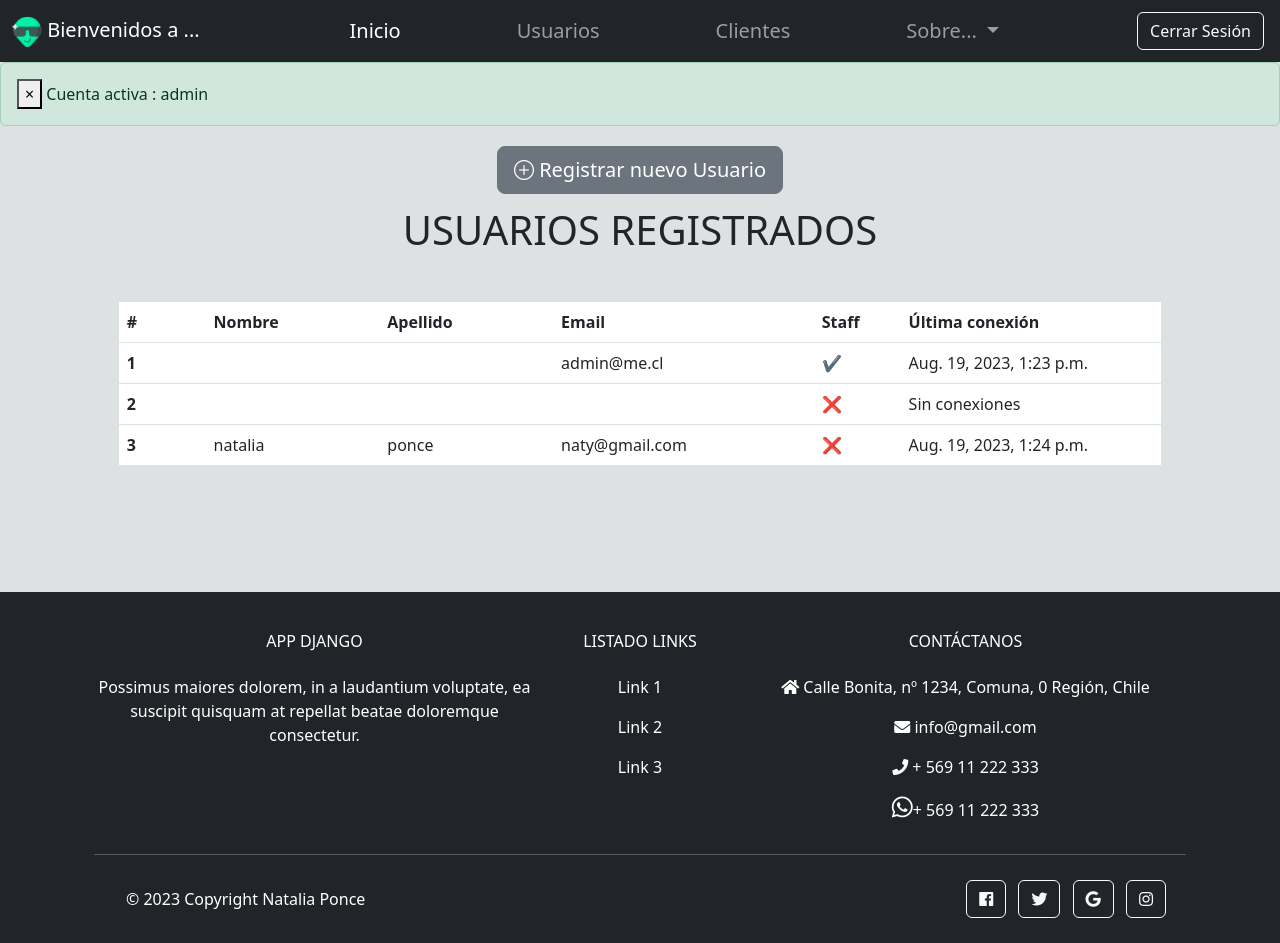
After one commit to Natalia1428/individual_6_M6, a Django app: page /usuarios/ in a window 1280 px wide. The commit adds this page. Run offline with Django 4.2, Linux system fonts and the light colour scheme; a user stored in the database is signed in; data comes from the database, SQL or seed files in the repository; both versions use the stored data as it was after the commit.

Commit message:
registroUsuario

```diff
--- a/proyecto/app/templates/base/base.html
+++ b/proyecto/app/templates/base/base.html
@@ -46,6 +46,11 @@
                             <li class="nav-item">
                                 <a class="nav-link active " aria-current="page" href="{% url 'index' %}">Inicio</a>
                             </li>
+                            {% if cuentaActiva %}
+                                <li class="nav-item">
+                                    <a class="nav-link" href="{% url 'usuarios' %}">Usuarios</a>
+                                </li>
+                                {% endif %}
                             {% if cuentaActiva %}
                                 <li class="nav-item">
                                     <a class="nav-link" href="{% url 'clientes' %}">Clientes</a>
--- a/proyecto/app/templates/clientes.html
+++ b/proyecto/app/templates/clientes.html
@@ -5,7 +5,7 @@
 
 {% block content %}
 
-    {% if clientes  %}
+
        <div class="m-5">
             <div class = "text-center">
 
@@ -18,6 +18,8 @@
 
 
             </div>
+
+            {% if clientes  %}
             <h1 class ="m-3">Listado Clientes</h1>
             <table class="table align-middle  table-hover">
                 <thead class="table-dark">
--- /dev/null
+++ b/proyecto/app/templates/usuarios.html
@@ -0,0 +1,49 @@
+{% extends 'base/base.html' %}
+
+{% block  content %}
+
+    <div class="col-md-10 offset-md-1">
+      <div class = "text-center">
+
+        <a
+        class="btn btn-secondary btn-floating m-1 btn-lg"
+        class="text-white"
+        role="button"
+        href="{% url 'registroUsuario' %}"
+        ><i class="bi bi-plus-circle "></i> Registrar nuevo Usuario</a>
+
+
+    </div>
+      {% if usuarios  %}
+        <h1 class='text-center mt-2 mb-5'>USUARIOS REGISTRADOS</h1>
+
+        <div class="container justify-content-center">
+        <table class="table col-12">
+            <thead>
+              <tr>
+                <th class="col-1" scope="col">#</th>
+                <th class="col-2" scope="col">Nombre</th>
+                <th class="col-2" scope="col">Apellido</th>
+                <th class="col-3" scope="col">Email</th>
+                <th class="col-1" scope="col">Staff</th>
+                <th class="col-3" scope="col">Última conexión</th>
+              </tr>
+            </thead>
+
+            <tbody>
+                {% for u in usuarios %}
+                <tr>
+                    <th scope="row">{{ forloop.counter }} </th>
+                    <td>{{u.first_name}} </td>
+                    <td>{{u.last_name}} </td>
+                    <td>{{u.email}}</td>
+                    <td>{% if u.is_staff %} ✔️ {% else %} ❌ {% endif %}</td>
+                    <td>{% if u.last_login %}{{u.last_login}} {% else %} Sin conexiones {% endif %}</td>
+                </tr>
+                {% endfor %}
+            </tbody>
+          </table>
+        </div>
+    </div>
+  {% endif %}
+{% endblock %}
--- a/proyecto/app/urls.py
+++ b/proyecto/app/urls.py
@@ -1,6 +1,6 @@
 from django.urls import path
 
-from app.views import vista_index, vista_clientes, vista_registroCliente, vista_login, custom_logout
+from app.views import vista_index, vista_clientes, vista_registroCliente, vista_login, custom_logout, vista_registroUsuarioUsuario, lista_usuarios
 
 
 urlpatterns = [
@@ -9,5 +9,7 @@ urlpatterns = [
     path('registroClientes/', vista_registroCliente, name='registroCliente'),
     path('login/', vista_login, name='login'),
     path('logout/', custom_logout, name='logout'),
+    path('registroUsuario/', vista_registroUsuarioUsuario, name='registroUsuario'),
+    path('usuarios/', lista_usuarios, name='usuarios'),
 
 ]
--- a/proyecto/app/views.py
+++ b/proyecto/app/views.py
@@ -4,6 +4,7 @@ from django.contrib.auth.forms import AuthenticationForm
 from django.contrib.auth import logout, login, authenticate
 from django.contrib import messages
 from django.contrib.auth.decorators import login_required
+from django.contrib.auth.models import User
 
 
 from .models import Usuario
@@ -16,6 +17,7 @@ def vista_index(request):
     if request.user.is_authenticated:
         cuentaActiva = True
         messages.success(request, f'Cuenta activa : {request.user.username}')
+
     return render(request, 'index.html', { 'cuentaActiva': cuentaActiva })
 
 def vista_clientes(request):
@@ -23,6 +25,9 @@ def vista_clientes(request):
     if request.user.is_authenticated:
         messages.success(request, f'Cuenta activa : {request.user.username}')
         cuentaActiva = True
+    else:
+        messages.error(request, 'Usuario no autorizado')
+        return redirect('index')
     clientes = Usuario.objects.all()
 
 
@@ -34,6 +39,9 @@ def vista_registroCliente(request):
     if request.user.is_authenticated:
         messages.success(request, f'Cuenta activa : {request.user.username}')
         cuentaActiva = True
+    else:
+        messages.error(request, 'Usuario no autorizado')
+        return redirect('index')
     if request.method == 'POST':
         form = UsuarioForm(request.POST)
         if form.is_valid():
@@ -85,12 +93,32 @@ def vista_login(request):
     # )
     return render(request, 'login.html', {'form':form})
 
-def registrar_usuario(request):
+def vista_registroUsuarioUsuario(request):
+    cuentaActiva = False
+    if request.user.is_authenticated:
+        messages.success(request, f'Cuenta activa : {request.user.username}')
+        cuentaActiva = True
+    else:
+        messages.error(request, 'Usuario no autorizado')
+        return redirect('index')
     if request.method == 'POST':
         form = FormularioRegistroUsuario(request.POST)
         if form.is_valid():
             form.save()
-            return redirect('usuarios')
+            return redirect('index')
     else:
         form = FormularioRegistroUsuario()
-    return render(request, 'registro_usuario.html', {'form':form})
+    return render(request, 'registro_usuario.html', {'form':form ,'cuentaActiva': cuentaActiva})
+
+def lista_usuarios(request):
+    # "Vista para renderizar la página donde se mostrarán los datos de usuarios"
+    # if not request.user.is_authenticated: return render(request, 'index.html')
+    cuentaActiva = False
+    if request.user.is_authenticated:
+        messages.success(request, f'Cuenta activa : {request.user.username}')
+        cuentaActiva = True
+    else:
+        messages.error(request, 'Usuario no autorizado')
+        return redirect('index')
+    usuarios = User.objects.all()
+    return render(request, 'usuarios.html', {'usuarios': usuarios,'cuentaActiva': cuentaActiva})
```
Also changed, not shown: proyecto/app/templates/registro_usuario.html (+5 -3 lines), proyecto/db.sqlite3.
